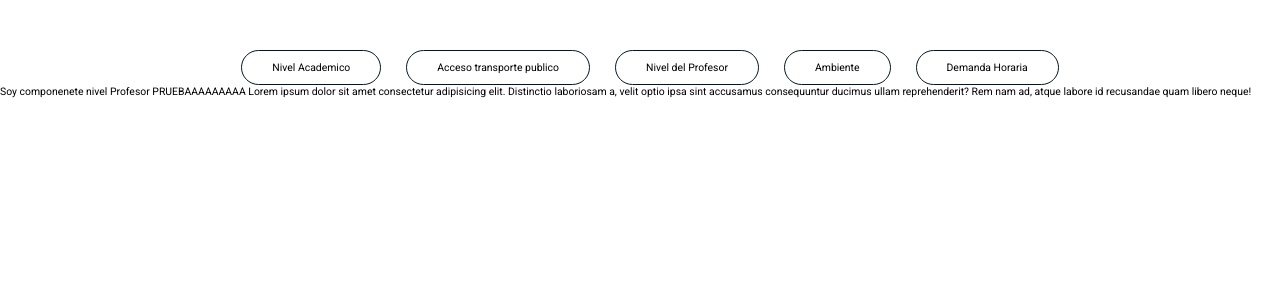
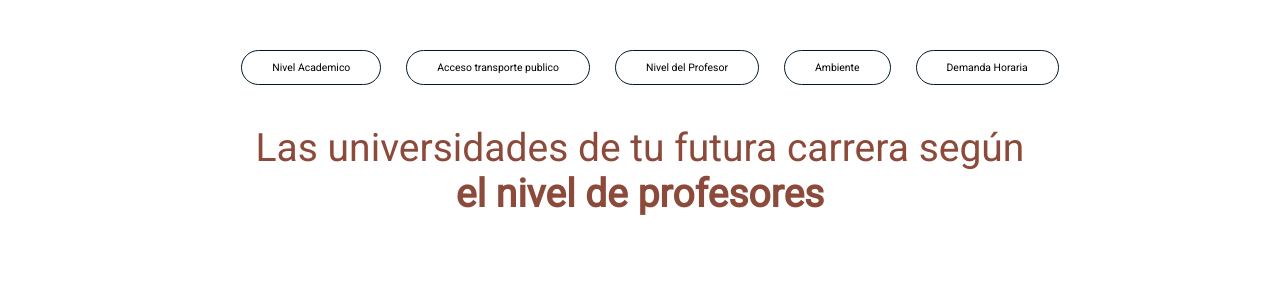
Before and after one commit to CRISSFMB/study-app, a React (Vite) app: page /NivelProfesor in a window 1280 px wide. Shown: the top 300 px of the page. Built offline with nearby package versions, Linux system fonts and the light colour scheme; a web font is replaced by a local one.

Commit message:
titulo en todas las secciones

```diff
--- a/src/onBoarding/components/NavBar/AccesoTransportePublico.jsx
+++ b/src/onBoarding/components/NavBar/AccesoTransportePublico.jsx
@@ -2,7 +2,9 @@ import React from 'react'
 
 const AccesoTransportePublico = () => {
   return (
-    <div>Soy acceso transprote publico</div>
+    <>
+      <h1 className='titulo'>Las universidades de tu futura carrera según <br /> <span className='bold'>el acceso al transporte publico</span> </h1>
+    </>
   )
 }
 
--- a/src/onBoarding/components/NavBar/Ambiente.jsx
+++ b/src/onBoarding/components/NavBar/Ambiente.jsx
@@ -2,7 +2,9 @@ import React from 'react'
 
 const Ambiente = () => {
     return (
-        <div>Soy componente ambiente</div>
+        <>
+            <h1 className='titulo'>Las universidades de tu futura carrera según <br /> <span className='bold'>el ambiente</span> </h1>
+        </>
     )
 }
 
--- a/src/onBoarding/components/NavBar/DemandaHoraria.jsx
+++ b/src/onBoarding/components/NavBar/DemandaHoraria.jsx
@@ -2,7 +2,9 @@ import React from 'react'
 
 const DemandaHoraria = () => {
   return (
-    <div>SOY COMPONENTE DEMANDA HORARIA</div>
+    <>
+      <h1 className='titulo'>Las universidades de tu futura carrera según <br /> <span className='bold'>la demanda horaria</span> </h1>
+    </>
   )
 }
 
--- a/src/onBoarding/components/NavBar/NivelProfesor.jsx
+++ b/src/onBoarding/components/NavBar/NivelProfesor.jsx
@@ -2,10 +2,9 @@ import React from 'react'
 
 const NivelProfesor = () => {
   return (
-    <div>Soy componenete nivel Profesor
-      PRUEBAAAAAAAAA
-      Lorem ipsum dolor sit amet consectetur adipisicing elit. Distinctio laboriosam a, velit optio ipsa sint accusamus consequuntur ducimus ullam reprehenderit? Rem nam ad, atque labore id recusandae quam libero neque!
-    </div>
+    <>
+      <h1 className='titulo'>Las universidades de tu futura carrera según <br /> <span className='bold'>el nivel de profesores</span> </h1>
+    </>
   )
 }
 
```
